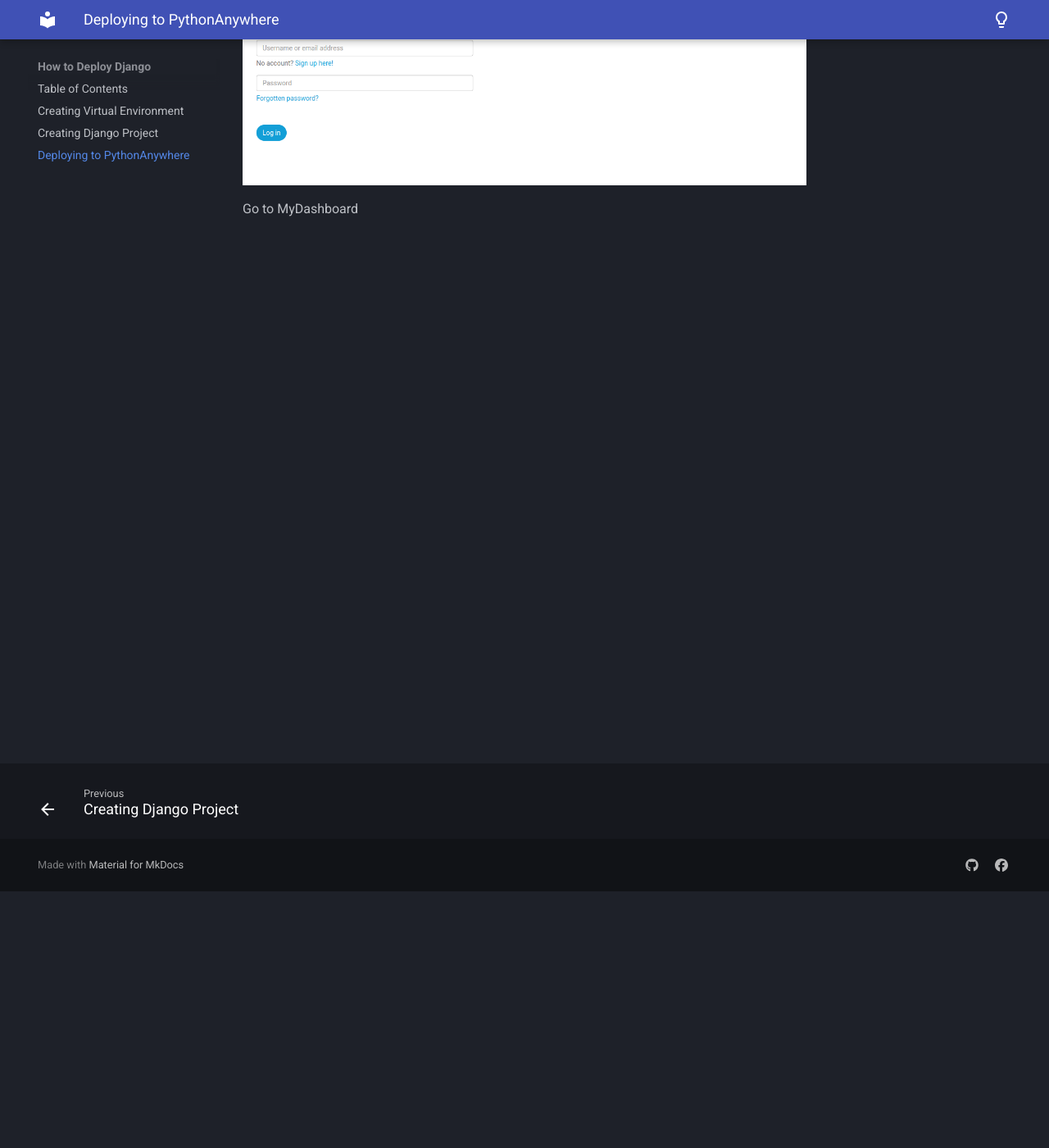
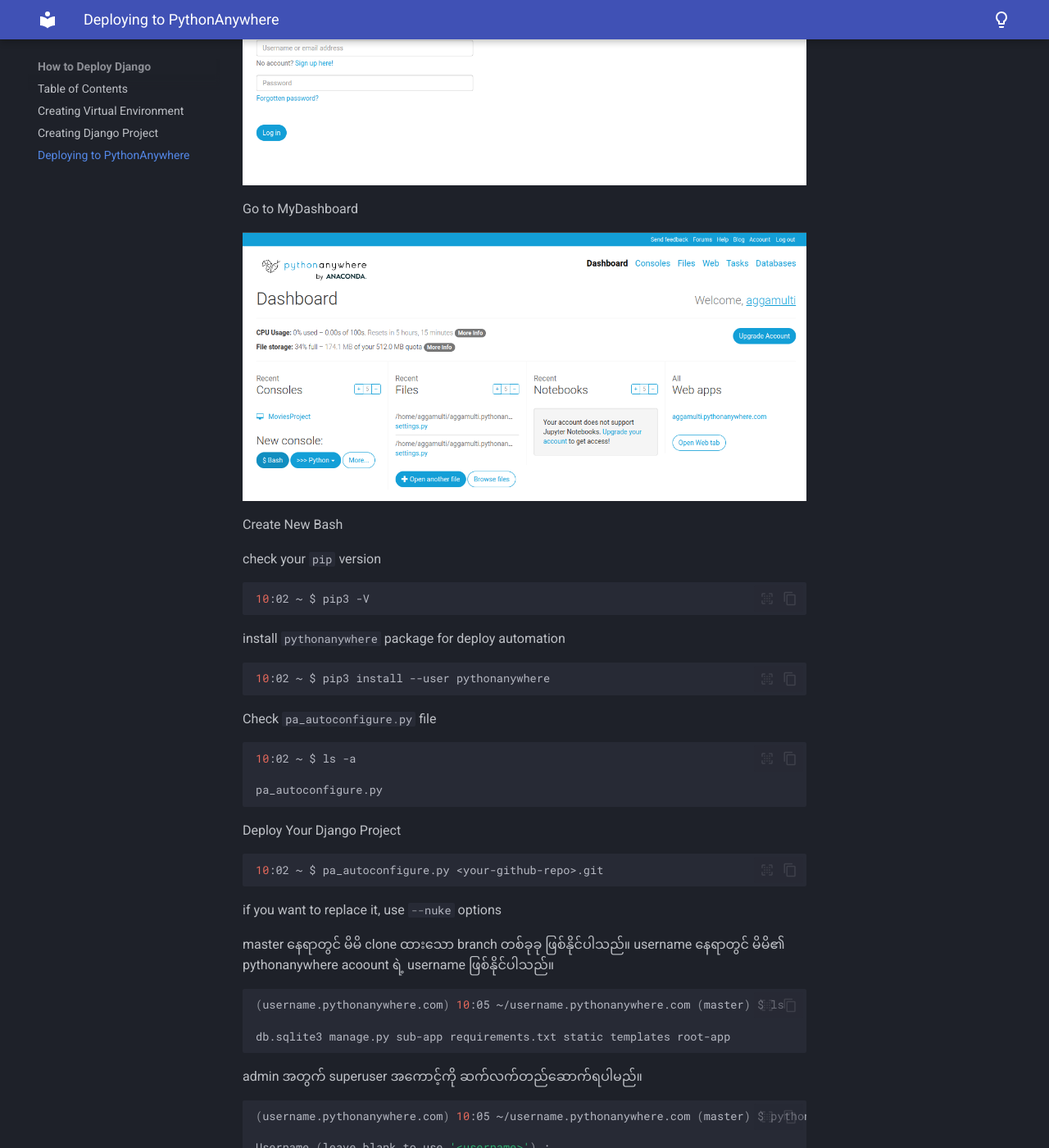
Before and after one commit to HanZawNyein/deploy-django-to-python-anywhere, an MkDocs documentation site: the page built from docs/deploy pythonanywhere.md, in a window 1280 px wide and 1400 px high, scrolled down 313 px. Shown: the whole window at 82% size. Built offline with MkDocs 1.6.1 and Material for MkDocs 9.7.7, drawn with Linux system fonts in a browser that asks for light colours; some of the changed text lies outside the part shown.

Commit message:
add reload button

````diff
--- a/docs/deploy pythonanywhere.md
+++ b/docs/deploy pythonanywhere.md
@@ -7,3 +7,60 @@
 ![Login to Pythonanywhere](https://github.com/HanZawNyein/deploy-django-to-python-anywhere/blob/main/images/login.png?raw=true){ align=left }
 
 Go to MyDashboard
+
+![Dashboard](https://github.com/HanZawNyein/deploy-django-to-python-anywhere/blob/main/images/dashboard.png?raw=true){align=left}
+
+Create New Bash
+
+check your `#!python pip` version
+
+```bash
+10:02 ~ $ pip3 -V
+```
+
+install `#!python pythonanywhere` package for deploy automation
+
+```bash
+10:02 ~ $ pip3 install --user pythonanywhere
+```
+
+Check `#!python pa_autoconfigure.py` file
+
+```bash
+10:02 ~ $ ls -a
+
+pa_autoconfigure.py
+```
+
+Deploy Your Django Project
+
+```bash
+10:02 ~ $ pa_autoconfigure.py <your-github-repo>.git
+```
+
+if you want to replace it, use `#!python --nuke` options
+
+master နေရာတွင် မိမိ clone ထားသော branch တစ်ခုခု ဖြစ်နိုင်ပါသည်။ username နေရာတွင် မိမိ၏ pythonanywhere acoount ရဲ့ username ဖြစ်နိုင်ပါသည်။
+
+```bash
+(username.pythonanywhere.com) 10:05 ~/username.pythonanywhere.com (master) $ ls
+
+db.sqlite3 manage.py sub-app requirements.txt static templates root-app
+```
+
+admin အတွက် superuser အကောင့်ကို ဆက်လက်တည်ဆောက်ရပါမည်။
+
+```bash
+(username.pythonanywhere.com) 10:05 ~/username.pythonanywhere.com (master) $ python3 manage.py createsuperuser
+
+Username (leave blank to use '<username>') :
+Email Address :
+Pasword :
+Password (again):
+```
+
+Go to dashboard of Web and click Reload username.pythonanywhere.com button
+![Dashboard of Web](https://github.com/HanZawNyein/deploy-django-to-python-anywhere/blob/main/images/reload_button.png?raw=true){align=left}
+
+
+Now can see your site - username.pythonanywhere.com
````
Also changed, not shown: images/reload_button.png (added).
